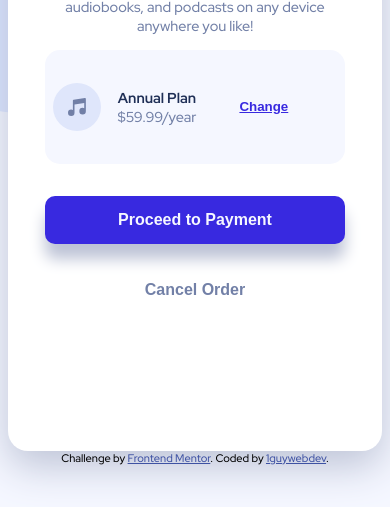
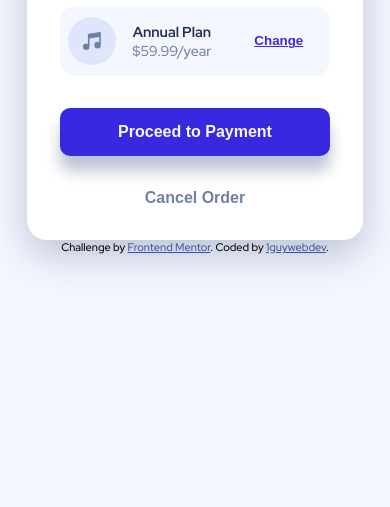
Before and after one commit to 1guywebdev/fem-order-summary-component, a plain HTML site: page index.html in a window 390 px wide. Shown: the part 351-858 px from the top of the page. Drawn offline with Linux system fonts and the light colour scheme.

Commit message:
Update styles.css

```diff
--- a/styles/styles.css
+++ b/styles/styles.css
@@ -23,13 +23,23 @@ body {
   align-items: center;
   justify-content: center;
   font-size: 1rem;
-  margin-block: 5vh;
+  margin-block: 10vh;
+}
+@media screen and (max-width: 650px) {
+  body {
+    margin-block: 4vh;
+  }
+}
+@media screen and (max-width: 480px) {
+  body {
+    margin-block: 2vh;
+  }
 }
 .background-img {
   background-image: url(../images/pattern-background-desktop.svg);
   background-size: cover;
   background-repeat: no-repeat;
-  background-size: 100vw 55vh;
+  background-size: 100vw 40vh;
   position: absolute;
   z-index: -1;
   width: 100vw;
@@ -73,10 +83,24 @@ span {
   border-radius: 20px;
   box-shadow: 0px 15px 40px var(--box-shadow);
 }
+@media screen and (min-width: 1280px) {
+  .plan-layout {
+    width: 80%;
+    margin-inline: auto;
+    height: 80%;
+  }
+}
+@media screen and (max-width: 650px) {
+  .plan-layout {
+    width: 80%;
+    margin-inline: auto;
+    height: 80%;
+  }
+}
 @media screen and (max-width: 480px) {
   .plan-layout {
-    width: 100%;
-    height: 90vh;
+    width: 90%;
+    height: 100%;
   }
 }
 .img-hero {
@@ -89,7 +113,7 @@ span {
   text-align: center;
   border-radius: 15px;
   width: 80%;
-  height: 15%;
+  height: 12%;
   margin-left: auto;
   margin-right: auto;
   display: flex;
@@ -124,6 +148,11 @@ span {
 }
 .price {
   font-size: 1rem;
+}
+@media screen and (max-width: 650px) {
+  .pricing {
+    width: 8rem;
+  }
 }
 @media screen and (max-width: 480px) {
   .an-plan {
@@ -192,8 +221,7 @@ span {
   text-decoration: none;
   font-size: 1rem;
   color: var(--desaturated-blue);
-  border-radius: 10px;
-  margin-top: 2rem;
+  height: 10vh;
   margin-left: auto;
   margin-right: auto;
   transition: 0.2s ease-in-out;
```
